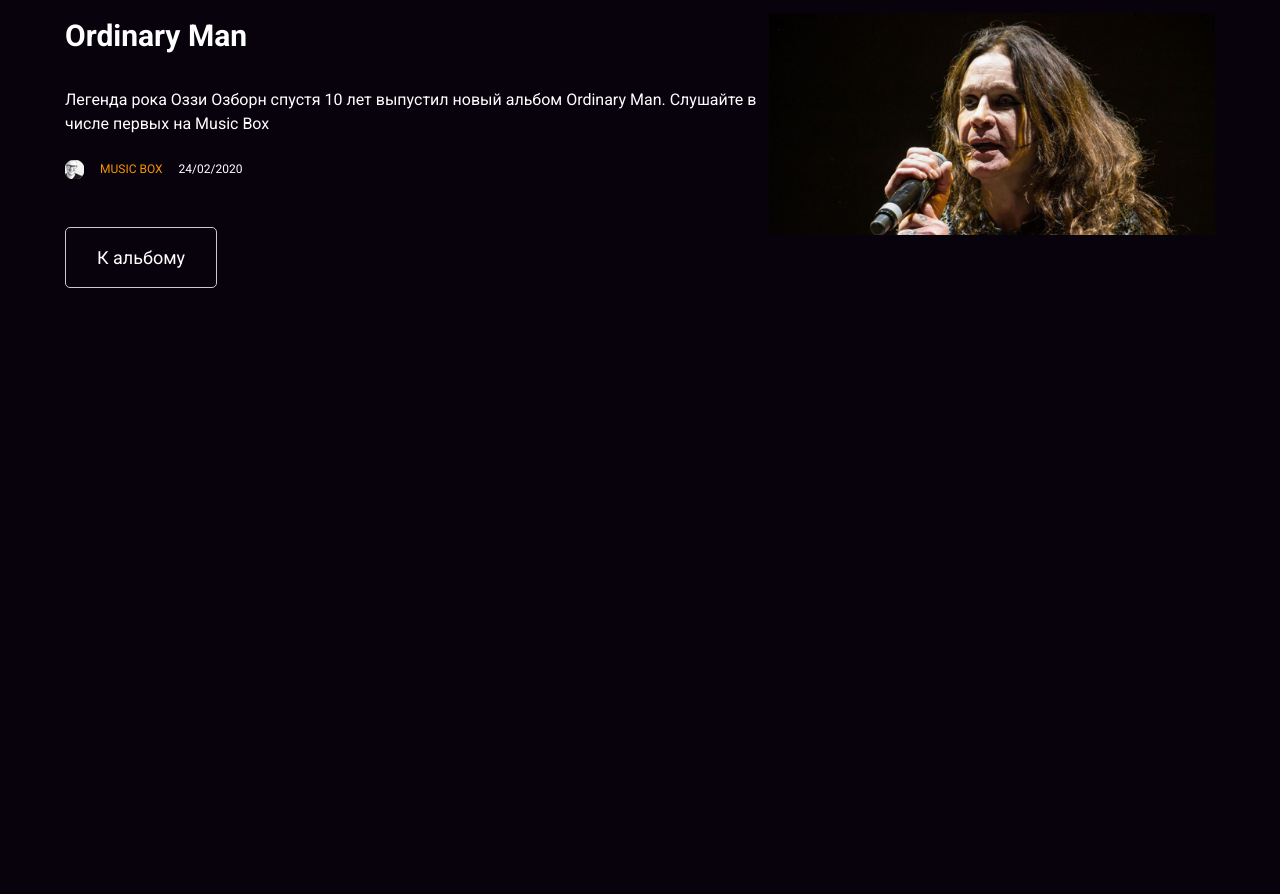
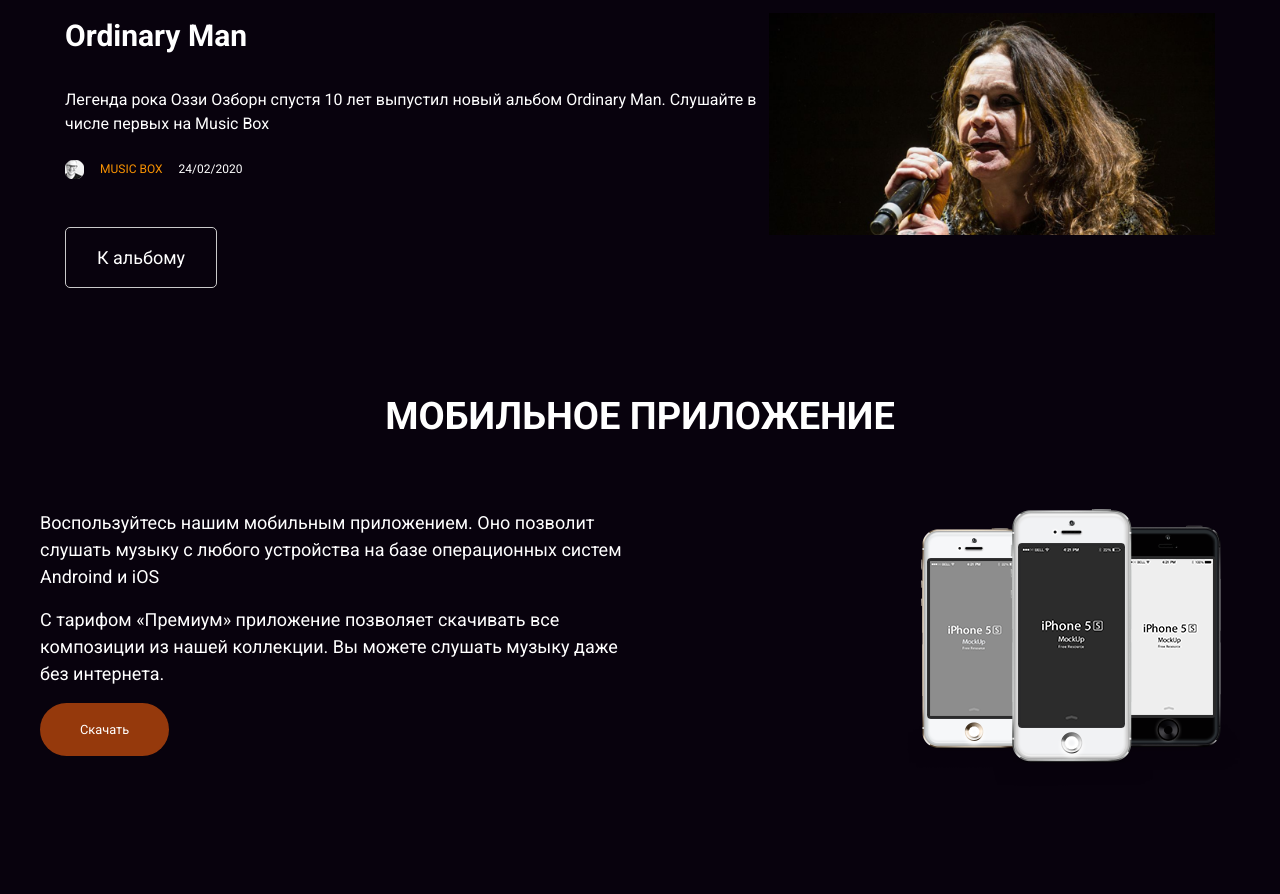
Before and after one commit to Jarweb01/layout-designer-project-lvl2, a plain HTML site: page src/index.html in a window 1280 px wide. Shown: the part 2192-3086 px from the top of the page. Before the commit the page ends 2480 px from the top, so only its background shows below. Drawn offline with Linux system fonts and the light colour scheme.

Commit message:
Add app section for desktop

```diff
--- a/src/index.html
+++ b/src/index.html
@@ -128,6 +128,23 @@
       </div>
     </div>
   </section>
+  <section class="app" id="page-app">
+    <div class="container">
+       <h2 class="app__title">Мобильное приложение</h2>
+       <div class="app__block appBlock">
+         <div class="appBlock__content">
+           <div class="appBlock__text">
+             <p>Воспользуйтесь нашим мобильным приложением. Оно позволит слушать музыку с любого устройства на базе операционных систем Androind и iOS</p>
+             <p>С тарифом «Премиум» приложение позволяет скачивать все композиции из нашей коллекции. Вы можете слушать музыку даже без интернета.</p>
+           </div>
+           <a class="appBlock__btn" href="#">Скачать</a>
+         </div>
+         <div class="appBlock__img">
+           <img src="images/iphone.png" alt="app image">
+         </div>
+       </div>
+    </div>
+  </section>
 
 </body>
 </html>
--- /dev/null
+++ b/src/scss/app-section.scss
@@ -0,0 +1,24 @@
+.app {
+    padding: 100px 0;
+}
+.app__title {
+  text-align: center;
+  margin-bottom: 64px;
+}
+.appBlock {
+  display: flex;
+  justify-content: space-between;
+}
+.appBlock__text {
+  max-width: 600px;
+  p {
+    margin-bottom: 16px;
+  }
+}
+.appBlock__btn {
+  display: inline-block;
+  background: $brown;
+  padding: 17px 40px;
+  border-radius: 32px;
+  font-size: 12.8px;
+}
--- a/src/scss/app.scss
+++ b/src/scss/app.scss
@@ -4,3 +4,4 @@
 @import 'first-screen';
 @import 'pricing';
 @import 'news';
+@import 'app-section';
```
Also changed, not shown: src/css/style.css, 1 other file.
